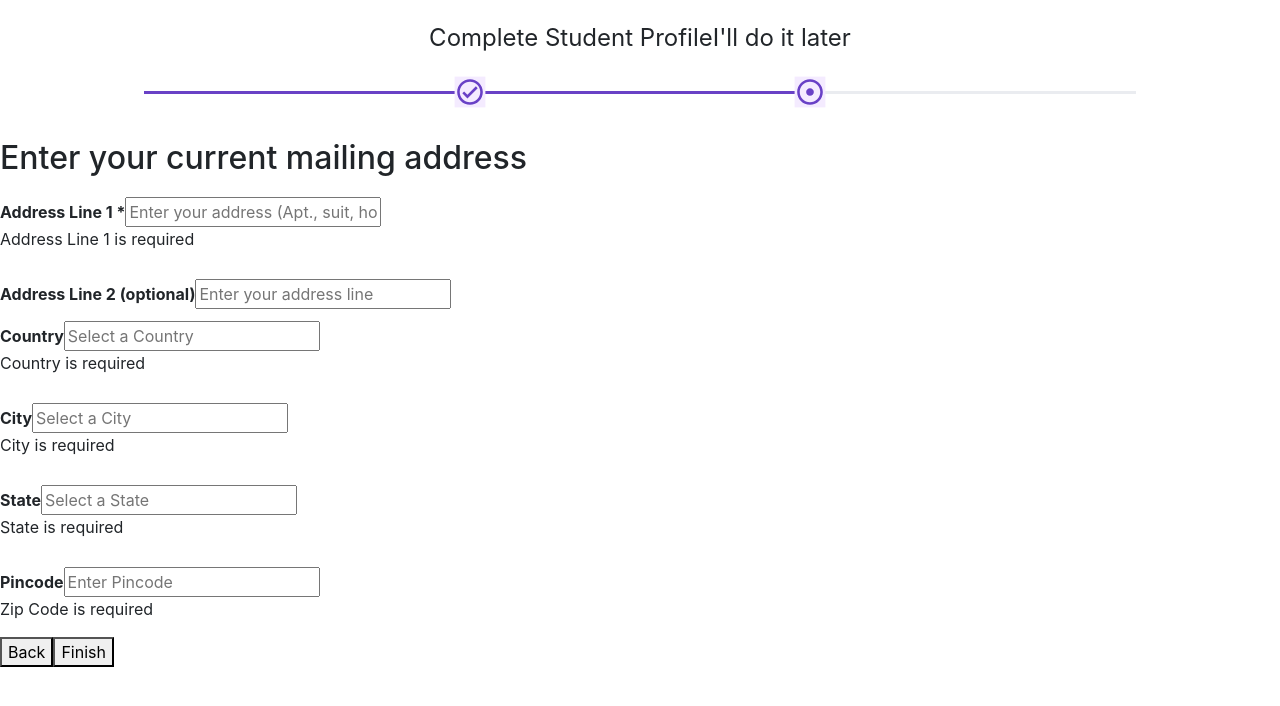
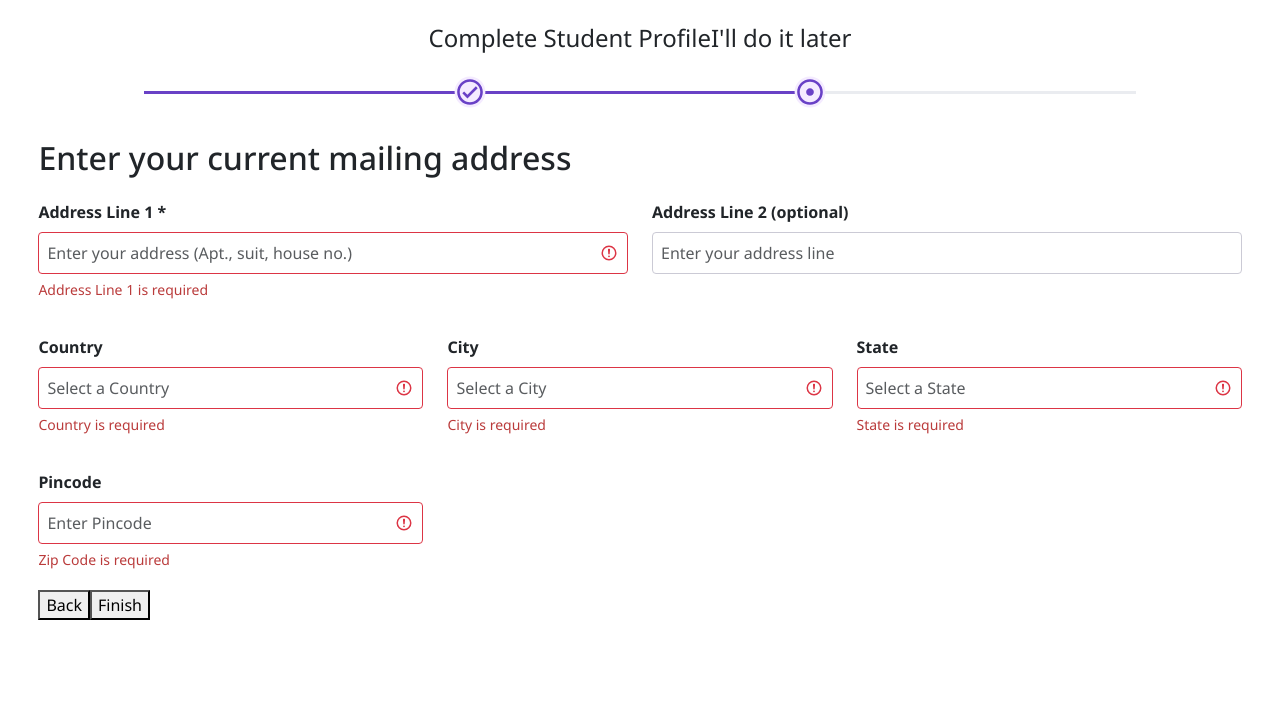
Before and after one commit to geetikajhanji11/form, a React (Create React App) app: page /address-info in a window 1280 px wide. Both pictures are taken after a click on the button "Finish". Shown: the top 706 px of the page. Built offline with nearby package versions, Linux system fonts and the light colour scheme.

Commit message:
UI improve

```diff
--- a/src/App.css
+++ b/src/App.css
@@ -1,5 +1,6 @@
 .App {
   text-align: center;
+  font-family: "Noto Sans" !important;
 }
 
 .App-logo {
@@ -36,7 +37,3 @@
     transform: rotate(360deg);
   }
 }
-
-body {
-  font-family: "Noto Sans" !important;
-}
--- /dev/null
+++ b/src/components/AddressInfoForm.css
@@ -0,0 +1,32 @@
+.address-info-page {
+    padding-left: 3%;
+    padding-right: 3%;
+}
+
+
+.form_address {
+    padding-left: 0;
+    padding-right: 0;
+}
+
+.form-group {
+    margin-bottom: 20px;
+}
+
+.form-control {
+    margin-top: 8px;
+    width: 100%;
+    padding: 8px;
+    border-radius: 4px;
+    border: 1px solid #CBCAD5;
+}
+
+.is-invalid {
+    border: 1px solid #BA3B3B;
+}
+
+.invalid-feedback {
+    color: #BA3B3B;
+    font-size: 14px;
+    margin-top: 5px;
+}
--- a/src/components/AddressInfoForm.js
+++ b/src/components/AddressInfoForm.js
@@ -1,7 +1,7 @@
-// AddressInfoForm.js
 import React, { useState, useEffect } from 'react';
 import { useNavigate } from 'react-router-dom';
 import { useFormData } from '../FormDataContext';
+import './AddressInfoForm.css';
 
 const AddressInfoForm = () => {
   const navigate = useNavigate();
@@ -70,82 +70,89 @@ const AddressInfoForm = () => {
   };
 
   return (
-    <div>
+    <div className='address-info-page'>
       <h2>Enter your current mailing address</h2>
 
       <div className='form_address'>
-
-      <div>
+        <div className="row">
+          <div className="form-group col-md-6">
             <label>Address Line 1 *</label>
             <input
               type="text"
+              className={errors.addressLine1 ? "form-control is-invalid" : "form-control"}
               name="addressLine1"
               placeholder="Enter your address (Apt., suit, house no.)"
               value={localFormData.addressLine1}
               onChange={handleChange}
             />
-        {errors.addressLine1 && <p>{errors.addressLine1}</p>}
+            {errors.addressLine1 && <div className="invalid-feedback">{errors.addressLine1}</div>}
           </div>
-
-      <div>
+          <div className="form-group col-md-6">
             <label>Address Line 2 (optional)</label>
             <input
               type="text"
+              className="form-control"
               name="addressLine2"
               placeholder="Enter your address line"
               value={localFormData.addressLine2}
               onChange={handleChange}
             />
           </div>
+        </div>
 
-      <div>
+        <div className="row">
+          <div className="form-group col-md-4">
             <label>Country</label>
             <input
               type="text"
+              className={errors.country ? "form-control is-invalid" : "form-control"}
               name="country"
               placeholder="Select a Country"
               value={localFormData.country}
               onChange={handleChange}
             />
-        {errors.country && <p>{errors.country}</p>}
+            {errors.country && <div className="invalid-feedback">{errors.country}</div>}
           </div>
-
-      <div>
+          <div className="form-group col-md-4">
             <label>City</label>
             <input
               type="text"
+              className={errors.city ? "form-control is-invalid" : "form-control"}
               name="city"
               placeholder="Select a City"
               value={localFormData.city}
               onChange={handleChange}
             />
-        {errors.city && <p>{errors.city}</p>}
+            {errors.city && <div className="invalid-feedback">{errors.city}</div>}
           </div>
-
-      <div>
+          <div className="form-group col-md-4">
             <label>State</label>
             <input
               type="text"
+              className={errors.state ? "form-control is-invalid" : "form-control"}
               name="state"
               placeholder="Select a State"
               value={localFormData.state}
               onChange={handleChange}
             />
-        {errors.state && <p>{errors.state}</p>}
+            {errors.state && <div className="invalid-feedback">{errors.state}</div>}
+          </div>
         </div>
 
-      <div>
+        <div className="row">
+          <div className="form-group col-md-4">
             <label>Pincode</label>
             <input
               type="text"
+              className={errors.zipCode ? "form-control is-invalid" : "form-control"}
               name="zipCode"
               placeholder="Enter Pincode"
               value={localFormData.zipCode}
               onChange={handleChange}
             />
-        {errors.zipCode && <p>{errors.zipCode}</p>}
+            {errors.zipCode && <div className="invalid-feedback">{errors.zipCode}</div>}
           </div>
-
+        </div>
       </div>
 
       <div className='actions'>
--- a/src/components/NavBar.css
+++ b/src/components/NavBar.css
@@ -1,16 +1,16 @@
-
 /* NavBar.css */
 
 .upper-content {
   display: flex;
   justify-content: space-between;
+}
 
-}
 .icon {
   color: #EAECF0;
   font-size: 30px; /* Base font size for the icons */
   transition: color 0.3s, transform 0.3s;
   transform: scale(1.1); /* Slightly larger icon when active */
+  border-radius: 50%; /* Make the icon circular */
 }
 
 .icon-wrapper {
@@ -60,6 +60,7 @@
   background-color: #EAECF0;
   transition: background-color 0.3s;
 }
+
 @media (max-width: 768px) {
   .line {
     flex-grow: 1;
--- a/src/components/PersonalInfoForm.css
+++ b/src/components/PersonalInfoForm.css
@@ -1,3 +1,5 @@
+
+
 .personal-info-page {
     padding-left: 3%;
     padding-right: 3%;
--- a/src/components/PersonalInfoForm.js
+++ b/src/components/PersonalInfoForm.js
@@ -1,4 +1,3 @@
-// PersonalInfoForm.js
 import React, { useState, useEffect } from 'react';
 import { useNavigate } from 'react-router-dom';
 import { useFormData } from '../FormDataContext';
@@ -26,10 +25,39 @@ const PersonalInfoForm = () => {
     });
   }, [formData]);
 
-  // const handleChange = (e) => {
-  //   const { name, value } = e.target;
-  //   setLocalFormData({ ...localFormData, [name]: value });
-  // };
+  const validate = () => {
+    const validationErrors = {};
+    const currentDate = new Date();
+    const minDate = new Date();
+    minDate.setFullYear(currentDate.getFullYear() - 30); // 30 years ago from now
+    const maxDate = new Date();
+    maxDate.setFullYear(currentDate.getFullYear() - 10); // 10 years ago from now
+
+    if (!localFormData.firstName) {
+      validationErrors.firstName = 'First Name is required';
+    } else if (!/^[a-zA-Z]+$/.test(localFormData.firstName)) {
+      validationErrors.firstName = 'First Name is invalid';
+    }
+    if (!localFormData.lastName) {
+      validationErrors.lastName = 'Last Name is required';
+    } else if (!/^[a-zA-Z]+$/.test(localFormData.lastName)) {
+      validationErrors.lastName = 'Last Name is invalid';
+    }
+    if (!localFormData.email) {
+      validationErrors.email = 'Email is required';
+    } else if (!/\S+@\S+\.\S+/.test(localFormData.email)) {
+      validationErrors.email = 'Email is invalid';
+    }
+    if (!localFormData.dateOfBirth) {
+      validationErrors.dateOfBirth = 'Date of Birth is required';
+    } else {
+      const dob = new Date(localFormData.dateOfBirth);
+      if (dob > maxDate || dob < minDate) {
+        validationErrors.dateOfBirth = 'Age should be between 10 and 30 years';
+      }
+    }
+    return validationErrors;
+  };
 
   const handleChange = (e) => {
     const { name, value } = e.target;
@@ -40,7 +68,16 @@ const PersonalInfoForm = () => {
     if (value.trim() === '') {
       // Field is empty, add/set the error
       newErrors[name] = `${name.charAt(0).toUpperCase() + name.slice(1)} is required`;
-    } else if (name === 'email' && !/^[a-zA-Z0-9._%+-]+@[a-zA-Z0-9.-]+\.[a-zA-Z]{2,}$/.test(value)) {
+    }
+
+    else if (name === 'firstName' && /\d/.test(value)) {
+      newErrors[name] = 'First Name is invalid';
+    }
+
+    else if (name === 'lastName' && /\d/.test(value)) {
+      newErrors[name] = 'Last Name is invalid';
+    }
+    else if (name === 'email' && !/^[a-zA-Z0-9._%+-]+@[a-zA-Z0-9.-]+\.[a-zA-Z]{2,}$/.test(value)) {
       // Email is not valid
       newErrors[name] = 'Email is invalid';
     } else {
@@ -48,26 +85,6 @@ const PersonalInfoForm = () => {
       delete newErrors[name];
     }
     setErrors(newErrors);
-  };
-
-  const validate = () => {
-    const validationErrors = {};
-    if (!localFormData.firstName) {
-      validationErrors.firstName = 'First Name is required';
-    }
-    if (!localFormData.lastName) {
-      validationErrors.lastName = 'Last Name is required';
-    }
-    if (!localFormData.email) {
-      validationErrors.email = 'Email is required';
-    } else if (!/\S+@\S+\.\S+/.test(localFormData.email)) {
-      validationErrors.email = 'Email is invalid';
-    }
-    if (!localFormData.dateOfBirth) {
-      validationErrors.dateOfBirth = 'Date of Birth is required';
-    }
-    // Additional validation can be added here
-    return validationErrors;
   };
 
   const handleNext = () => {
@@ -100,7 +117,7 @@ const PersonalInfoForm = () => {
             value={localFormData.firstName}
             onChange={handleChange}
           />
-          {errors.firstName && <p className='error'>Incorrect Entry</p>}
+          {errors.firstName && <p className='error'>{errors.firstName}</p>}
         </div>
 
         <div className='form-field col col-lg-4 col-md-6 col-sm-12'>
@@ -113,7 +130,7 @@ const PersonalInfoForm = () => {
             value={localFormData.lastName}
             onChange={handleChange}
           />
-          {errors.lastName && <p className='error'>Incorrect Entry</p>}
+          {errors.lastName && <p className='error'>{errors.lastName}</p>}
         </div>
 
         <div className='form-field col col-lg-4 col-md-6 col-sm-12'>
@@ -126,7 +143,7 @@ const PersonalInfoForm = () => {
             value={localFormData.email}
             onChange={handleChange}
           />
-          {errors.email && <p className='error'>Incorrect Entry</p>}
+          {errors.email && <p className='error'>{errors.email}</p>}
         </div>
 
         <div className='form-field col col-lg-4 col-md-6 col-sm-12'>
@@ -139,7 +156,7 @@ const PersonalInfoForm = () => {
             value={localFormData.dateOfBirth}
             onChange={handleChange}
           />
-          {errors.dateOfBirth && <p className='error'>Incorrect Entry</p>}
+          {errors.dateOfBirth && <p className='error'>{errors.dateOfBirth}</p>}
         </div>
       </div>
 
--- a/src/index.css
+++ b/src/index.css
@@ -1,8 +1,6 @@
 body {
   margin: 0;
-  font-family: -apple-system, BlinkMacSystemFont, 'Segoe UI', 'Roboto', 'Oxygen',
-    'Ubuntu', 'Cantarell', 'Fira Sans', 'Droid Sans', 'Helvetica Neue',
-    sans-serif;
+  font-family: "Noto Sans";
   -webkit-font-smoothing: antialiased;
   -moz-osx-font-smoothing: grayscale;
 }
```
Lines whose indentation alone changed are shown as unchanged.
